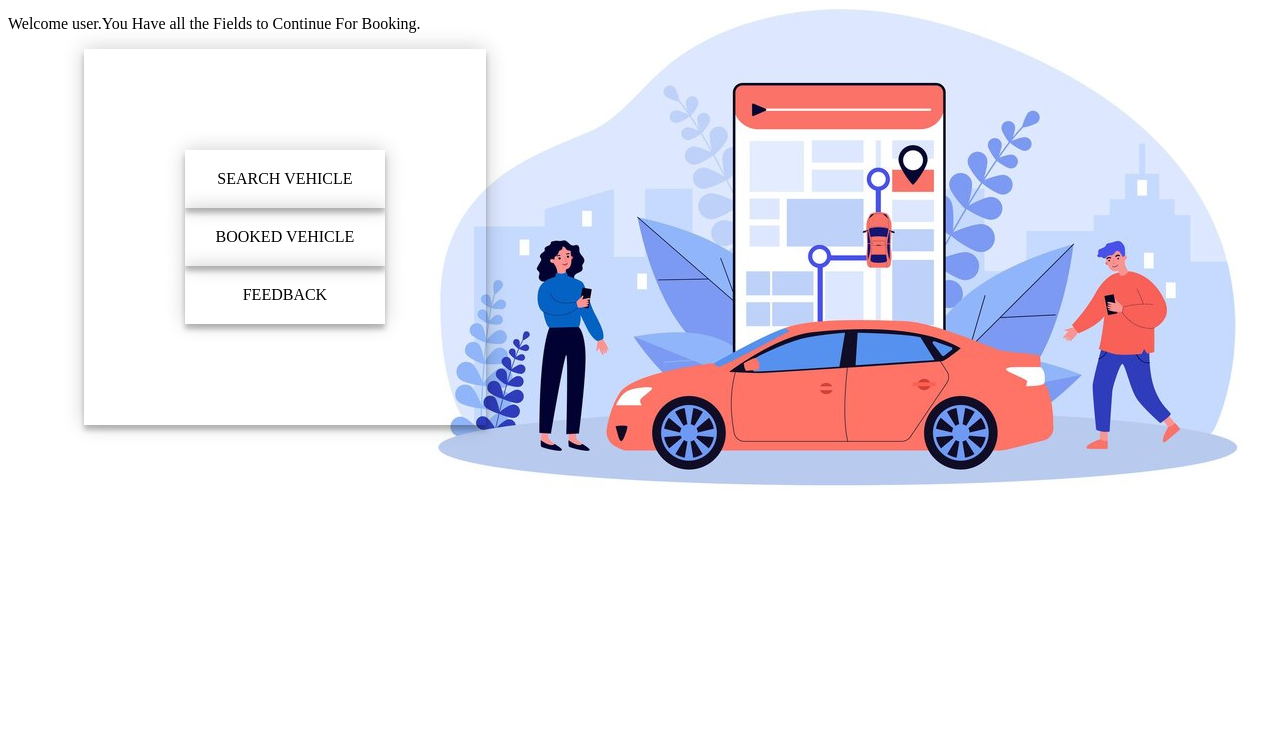
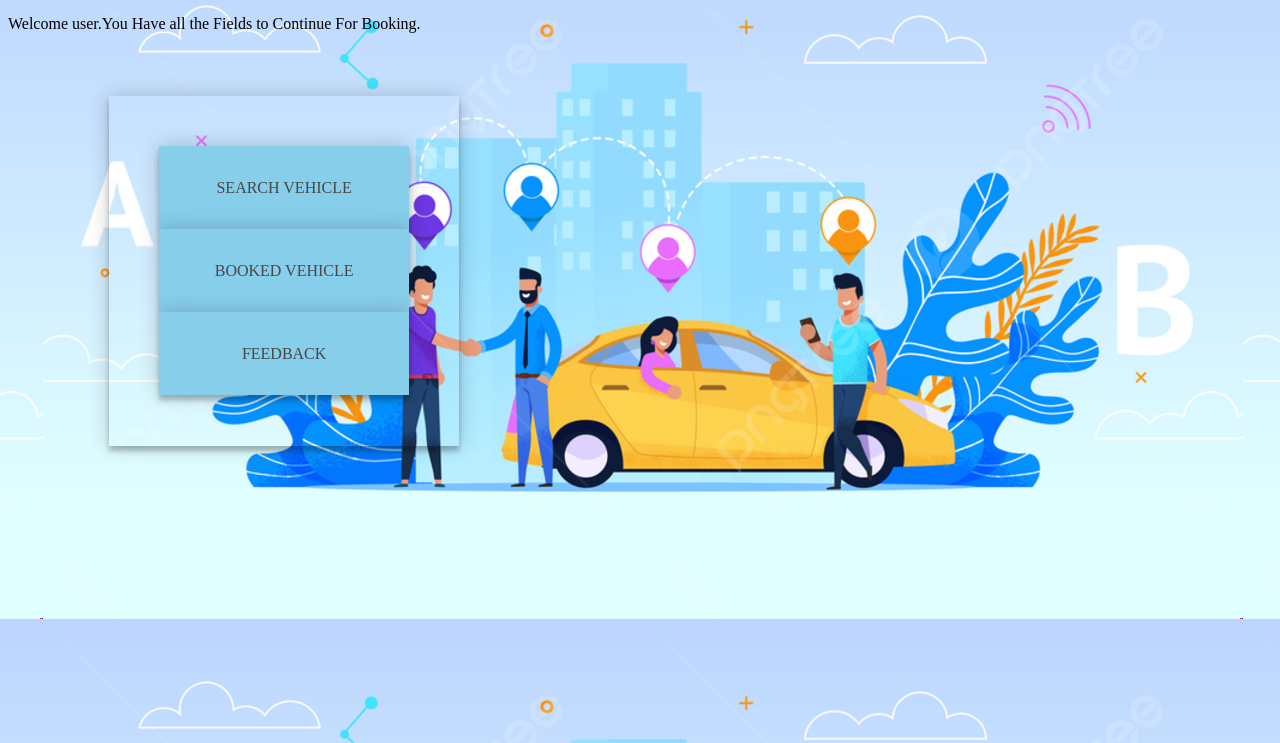
Before and after one commit to NesamaniNS/VehicleRentApplication, a website: page public/User/UserDashboard.html in a window 1280 px wide. Shown: the part 57-800 px from the top of the page. Drawn offline with Linux system fonts and the light colour scheme.

Commit message:
new images uploaded

```diff
--- a/public/User/UserDashboard.html
+++ b/public/User/UserDashboard.html
@@ -6,9 +6,8 @@
     <title>User DashBoard</title>
      <style>
     body{
-     background-image: url("img.jpg");
-     background-repeat: no-repeat;
-     background-position-x: right;
+     background-image: url("image.png");
+     background-position-x: center;
      max-width: 100%;
      height: 100%;
     }
@@ -19,36 +18,37 @@
         background-color: skyblue;
     }
     .Logout{
+        font-size: 10px;
         text-decoration: none;
         color: black;
-        padding: 0 5px;
+        padding: 5px 10px;
         cursor: pointer;
         float: right;
         border: 1px solid blue;
         border-radius: 12px;
-
     }
     .Logout:hover{
-        background-color: white;
+        color: rgb(233, 56, 21);
     }
    .Content-Body ul{
-    text-decoration: none;
-    box-shadow: 0 0 20px 0 rgba(0, 0, 0, 0.2), 0 5px 5px 0 rgba(0, 0, 0, 0.24);
-    padding: 8%;
-    margin-left: 6%;
-    width: 200px;
-    text-align: center;
+        box-shadow: 0 0 20px 0 rgba(0, 0, 0, 0.2), 0 5px 5px 0 rgba(0, 0, 0, 0.24);
+        margin-left: 8%;
+        margin-top: 5%;
+        padding: 50px;
+        width: 250px;
+        height: 250px;
+        text-align: center;
    }
    .Content-Body li a{
-    box-shadow: 0 0 20px 0 rgba(0, 0, 0, 0.2), 0 5px 5px 0 rgba(0, 0, 0, 0.24);
-    display: block;
-    color: black;
-    text-decoration: none;
-    list-style-type: none;
-    padding: 10%;
+        box-shadow: 0 0 20px 0 rgba(0, 0, 0, 0.2), 0 5px 5px 0 rgba(0, 0, 0, 0.24);
+        display: block;
+        text-decoration: none;
+        background-color: skyblue;
+        color: rgb(73, 70, 70);
+        padding: 13%;
    }
    .Content-Body li a:hover{
-    background-color: lightcoral;
+    background-color: rgb(122, 221, 249);
    }
     </style>
 </head>
```
Also changed, not shown: public/Admin/AdminDashboard.html (+14 -13 lines), public/index.html (+2 -2 lines), public/User/image.png (added), public/image copy.png (added).
